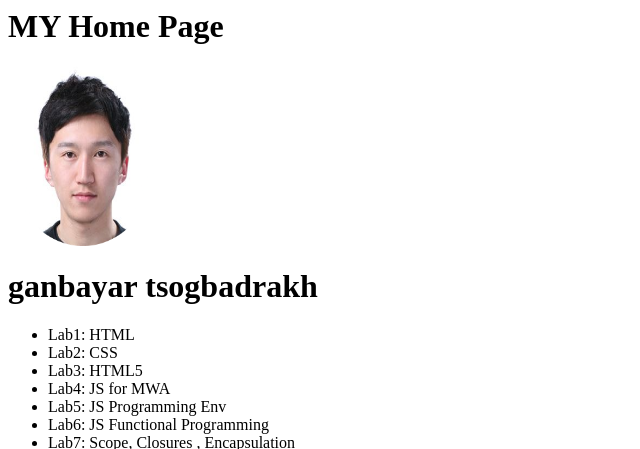
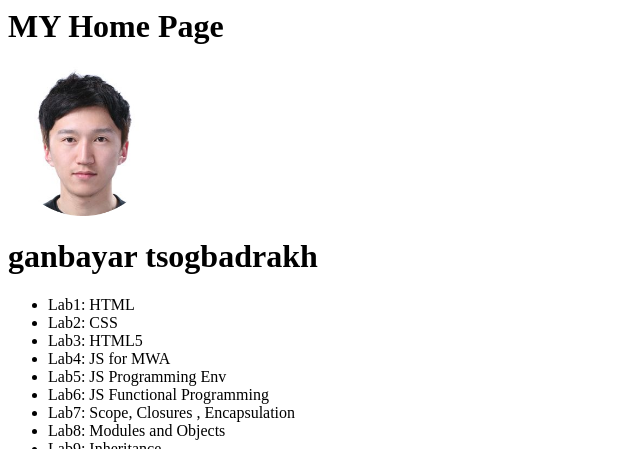
Before and after one commit to ganbaacode/cs472, a plain HTML site: page index.html in a window 1280 px wide. Shown: the top 449 px of the page, without its empty margins (0-640 px from the left). Drawn offline with Linux system fonts and the light colour scheme.

Commit message:
Update index.html

```diff
--- a/index.html
+++ b/index.html
@@ -4,7 +4,7 @@
         <h1>MY Home Page</h1>
     </head>
     <body>
-        <img src="ganbayar.png" alt="My Photo" title="it's me" width="150" height="180">
+        <img src="ganbayar.png" alt="My Photo" title="it's me" width="150" height="150">
         <h1>ganbayar tsogbadrakh</h1>
 
         <ul>
```
